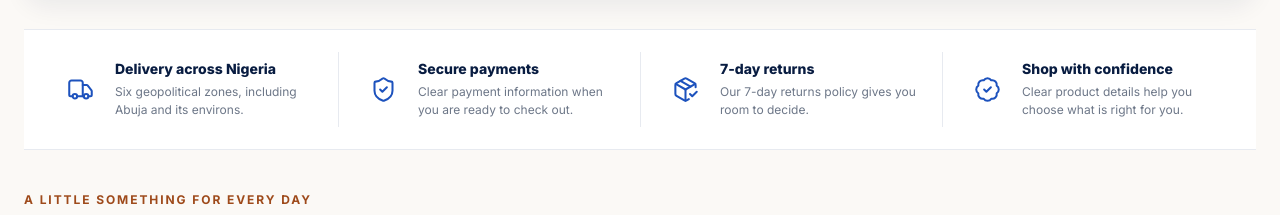
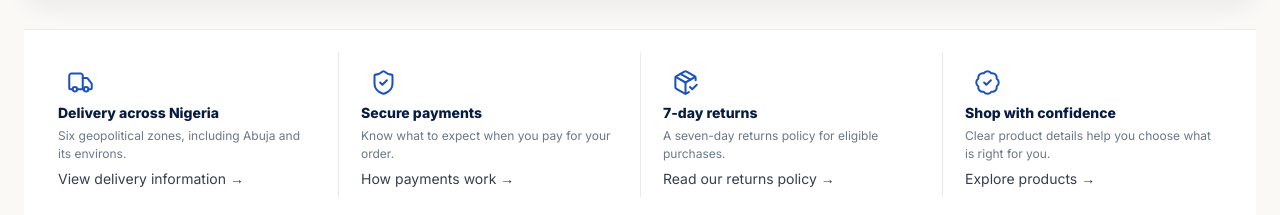
Before and after one commit to Richardjames2023/my-devops-project, a Next.js app in the folder frontend/client/: page / in a window 1280 px wide. Shown: the part 581-796 px from the top of the page. Built offline with nearby package versions, Linux system fonts and the light colour scheme; no server answers.

Commit message:
feat(storefront): link trust benefits to useful information

```diff
--- a/frontend/client/src/components/TrustBenefits.tsx
+++ b/frontend/client/src/components/TrustBenefits.tsx
@@ -1,24 +1,33 @@
 import { BadgeCheck, PackageCheck, ShieldCheck, Truck } from "lucide-react";
+import Link from "next/link";
 
 const benefits = [
   {
     title: "Delivery across Nigeria",
     description: "Six geopolitical zones, including Abuja and its environs.",
+    linkLabel: "View delivery information",
+    href: "/delivery-information",
     Icon: Truck,
   },
   {
     title: "Secure payments",
-    description: "Clear payment information when you are ready to check out.",
+    description: "Know what to expect when you pay for your order.",
+    linkLabel: "How payments work",
+    href: "/payment-information",
     Icon: ShieldCheck,
   },
   {
     title: "7-day returns",
-    description: "Our 7-day returns policy gives you room to decide.",
+    description: "A seven-day returns policy for eligible purchases.",
+    linkLabel: "Read our returns policy",
+    href: "/returns-policy",
     Icon: PackageCheck,
   },
   {
     title: "Shop with confidence",
     description: "Clear product details help you choose what is right for you.",
+    linkLabel: "Explore products",
+    href: "/products",
     Icon: BadgeCheck,
   },
 ];
@@ -27,15 +36,20 @@ export default function TrustBenefits() {
   return (
     <section className="trust-benefits" aria-label="Shopping with confidence">
       <ul className="trust-benefits__list">
-        {benefits.map(({ title, description, Icon }) => (
+        {benefits.map(({ title, description, linkLabel, href, Icon }) => (
           <li className="trust-benefits__item" key={title}>
+            <Link className="trust-benefits__link" href={href}>
               <span className="trust-benefits__icon" aria-hidden="true">
                 <Icon size={27} strokeWidth={1.8} />
               </span>
               <span className="trust-benefits__copy">
                 <span className="trust-benefits__title">{title}</span>
                 <span className="trust-benefits__description">{description}</span>
+                <span className="trust-benefits__action">
+                  {linkLabel} <span aria-hidden="true">→</span>
                 </span>
+              </span>
+            </Link>
           </li>
         ))}
       </ul>
```
Lines whose indentation alone changed are shown as unchanged.
